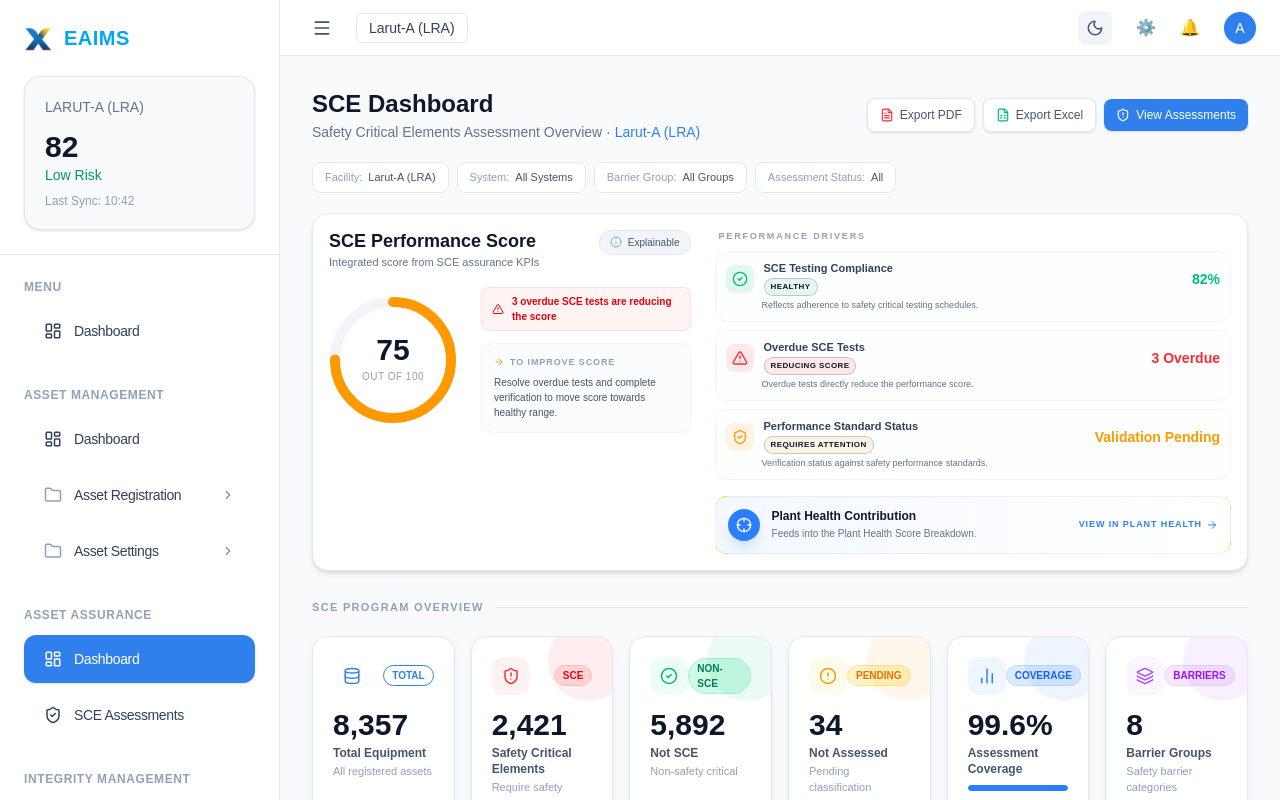
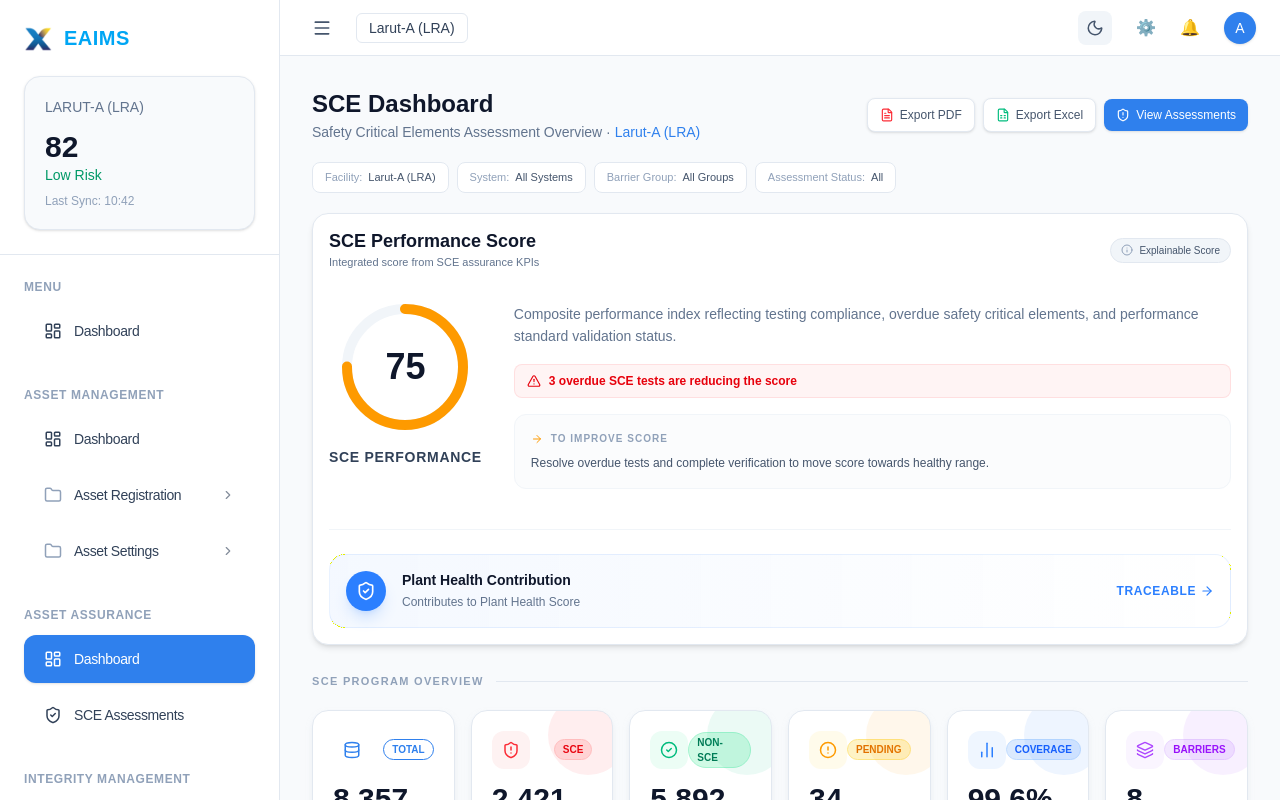
Before and after one commit to lqmnfhmee/frontend, a Next.js app: page /sce in a window 1280 px wide. Built offline with nearby package versions, Linux system fonts and the light colour scheme.

Commit message:
Standardize the design system for Asset, SCE, and Integrity performance modules to ensure they are consistent, explainable, and scalable.

```diff
--- a/app/asset-management/components/AssetPerformanceScore.tsx
+++ b/app/asset-management/components/AssetPerformanceScore.tsx
@@ -52,9 +52,10 @@ export default function AssetPerformanceScore() {
         </button>
       </div>
 
-      <div className="flex flex-col lg:flex-row gap-8 items-center lg:items-start flex-1 text-center lg:text-left">
-        {/* Main Score Display */}
-        <div className="relative flex items-center justify-center p-4">
+      <div className="flex flex-col lg:flex-row gap-8 items-center lg:items-start flex-1">
+        {/* LEFT SIDE (Score Area) */}
+        <div className="flex flex-col items-center gap-2 shrink-0">
+          <div className="relative flex items-center justify-center p-2">
             <svg className="w-32 h-32 transform -rotate-90">
               <circle
                 cx="64"
@@ -79,46 +80,43 @@ export default function AssetPerformanceScore() {
               />
             </svg>
             <div className="absolute inset-0 flex flex-col items-center justify-center">
-            <span className="text-3xl font-bold text-slate-900 dark:text-white leading-none">
+              <span className="text-4xl font-black text-slate-900 dark:text-white leading-none">
                 {score}
-            </span>
-            <span className="text-[10px] font-medium text-slate-400 uppercase tracking-wider mt-1">
-              Out of 100
               </span>
             </div>
           </div>
-
-        {/* Breakdown & Indicators */}
-        <div className="flex-1 space-y-4 w-full">
-          <div className="grid grid-cols-1 md:grid-cols-2 lg:grid-cols-1 gap-4">
-            {indicators.map((indicator, index) => (
-              <div
-                key={index}
-                className="p-4 rounded-xl border border-slate-100 dark:border-slate-800/50 bg-slate-50/50 dark:bg-slate-900/50 group hover:border-emerald-500/30 transition-colors"
-              >
-                <div className="flex items-center justify-between mb-2">
-                  <div className="flex items-center gap-3">
-                    <div className={`p-2 rounded-lg ${indicator.bg} ${indicator.color}`}>
-                      {index === 0 ? <Activity size={18} /> : <Gauge size={18} />}
-                    </div>
-                    <span className="text-sm font-semibold text-slate-700 dark:text-slate-200 leading-tight">
-                      {indicator.name}
+          <span className="text-sm font-bold text-slate-700 dark:text-slate-200 uppercase tracking-wider">
+            Asset Performance
           </span>
         </div>
-                  <span className={`text-lg font-bold ${indicator.color}`}>
-                    {indicator.value}%
-                  </span>
+
+        {/* RIGHT SIDE (Content Area) */}
+        <div className="flex-1 space-y-4 py-2 w-full text-left">
+          {/* 1. Short description */}
+          <p className="text-sm text-slate-500 dark:text-slate-400 leading-relaxed">
+            Overall health of the facility asset fleet based on real-time operational status and availability indicators.
+          </p>
+
+          {/* 2. Key impact message */}
+          <div className="flex items-center gap-2 px-3 py-2 rounded-lg bg-red-500/5 border border-red-500/10 text-xs font-semibold text-red-600 dark:text-red-400">
+            <Activity size={14} className="shrink-0" />
+            <span>2 high-priority assets experiencing reduced availability</span>
           </div>
-                <p className="text-xs text-slate-500 dark:text-slate-400 pl-11">
-                  {indicator.description}
+
+          {/* 3. "To improve score" action hint */}
+          <div className="p-4 rounded-xl bg-slate-50/50 dark:bg-slate-900/40 border border-slate-100 dark:border-slate-800/50">
+            <h5 className="text-[10px] font-bold text-slate-400 uppercase tracking-widest mb-2 flex items-center gap-2">
+              <ArrowRight size={12} className="text-emerald-500" />
+              To Improve Score
+            </h5>
+            <p className="text-xs text-slate-600 dark:text-slate-300 leading-normal">
+              Restore operational status for pending maintenance assets and optimize availability for standby critical equipment.
             </p>
-              </div>
-            ))}
           </div>
         </div>
       </div>
 
-      {/* Integration Context Footer */}
+      {/* Integration Context Footer (Standardized Traceability) */}
       <div className="mt-8 pt-6 border-t border-slate-100 dark:border-slate-800/50">
         <button
           onClick={handleTraceableClick}
@@ -132,8 +130,8 @@ export default function AssetPerformanceScore() {
               <p className="text-sm font-bold text-slate-900 dark:text-white leading-tight">
                 Plant Health Contribution
               </p>
-              <p className="text-xs text-slate-500 dark:text-slate-400 mt-1 max-w-[280px]">
-                This score contributes directly to the **Plant Health Score Breakdown** as Asset Performance.
+              <p className="text-xs text-slate-500 dark:text-slate-400 mt-1">
+                Contributes to Plant Health Score
               </p>
             </div>
           </div>
--- a/app/integrity/components/IntegrityPerformanceScore.tsx
+++ b/app/integrity/components/IntegrityPerformanceScore.tsx
@@ -87,10 +87,10 @@ export default function IntegrityPerformanceScore() {
               </button>
             </div>
 
-            <div className="flex gap-4">
-              {/* Left Side: Gauge */}
+            <div className="flex gap-4 mb-4">
+              {/* LEFT SIDE (Score Area) */}
               <div
-                className="flex flex-col items-center gap-2 shrink-0 cursor-pointer"
+                className="flex flex-col items-center gap-1.5 shrink-0 cursor-pointer"
                 onClick={() => setSelectedModule(module.type)}
               >
                 <div className="relative w-20 h-20 flex items-center justify-center">
@@ -118,27 +118,36 @@ export default function IntegrityPerformanceScore() {
                     />
                   </svg>
                   <div className="absolute inset-0 flex items-center justify-center">
-                    <span className="text-xl font-bold text-slate-900 dark:text-white">
+                    <span className="text-xl font-black text-slate-900 dark:text-white">
                       {module.score}
                     </span>
                   </div>
                 </div>
+                <span className="text-[9px] font-bold text-slate-400 uppercase tracking-widest">
+                  Performance
+                </span>
               </div>
 
-              {/* Right Side: Info Block */}
-              <div className="flex-1 space-y-2 py-1">
-                <p className="text-[10px] text-slate-500 dark:text-slate-400 leading-snug">
+              {/* RIGHT SIDE (Content Area) */}
+              <div className="flex-1 space-y-3 py-1 text-left">
+                {/* 1. Short description */}
+                <p className="text-[11px] text-slate-500 dark:text-slate-400 leading-snug line-clamp-2">
                   {module.description}
                 </p>
 
-                <div className="flex items-center gap-1.5 px-2 py-1 rounded-lg bg-red-500/5 border border-red-500/10 text-[9px] font-semibold text-red-600 dark:text-red-400">
-                  <AlertTriangle size={10} className="shrink-0" />
-                  <span>{module.impactMessage}</span>
+                {/* 2. Key impact message */}
+                <div className="flex items-center gap-1.5 px-2 py-1 rounded-lg bg-orange-500/5 border border-orange-500/10 text-[9px] font-semibold text-orange-600 dark:text-orange-400">
+                  <Activity size={10} className="shrink-0" />
+                  <span className="line-clamp-1">{module.impactMessage}</span>
                 </div>
 
-                <div className="flex items-start gap-1">
-                  <span className="text-[9px] text-slate-400 mt-0.5">→</span>
-                  <p className="text-[9px] text-slate-600 dark:text-slate-300 italic leading-tight">
+                {/* 3. "To improve score" action hint */}
+                <div className="p-2 rounded-xl bg-slate-50/50 dark:bg-slate-900/40 border border-slate-100 dark:border-slate-800/50">
+                  <h5 className="text-[8px] font-bold text-slate-400 uppercase tracking-widest mb-1 flex items-center gap-1">
+                    <ArrowRight size={8} className="text-blue-500" />
+                    To Improve
+                  </h5>
+                  <p className="text-[9px] text-slate-600 dark:text-slate-300 leading-tight">
                     {module.improveHint}
                   </p>
                 </div>
@@ -146,7 +155,7 @@ export default function IntegrityPerformanceScore() {
             </div>
 
             {/* Footer: Traceability */}
-            <div className="mt-4 pt-4 border-t border-slate-100 dark:border-slate-800/50">
+            <div className="mt-auto pt-4 border-t border-slate-100 dark:border-slate-800/50">
               <button
                 onClick={() => {
                   const targetId = module.type === 'inspection' ? 'inspection_management' :
@@ -156,15 +165,15 @@ export default function IntegrityPerformanceScore() {
                 className="w-full flex items-center justify-between p-2.5 rounded-xl bg-gradient-to-r from-blue-500/5 to-transparent border border-blue-500/10 hover:border-blue-500/30 hover:from-blue-500/10 transition-all group/footer text-left"
               >
                 <div className="flex items-center gap-2.5">
-                  <div className="flex items-center justify-center w-7 h-7 rounded-full bg-blue-500 text-white shadow-lg shadow-blue-500/20 group-hover/footer:scale-105 transition-transform">
+                  <div className="flex items-center justify-center w-8 h-8 rounded-full bg-blue-500 text-white shadow-lg shadow-blue-500/20 group-hover/footer:scale-105 transition-transform">
                     <Crosshair size={14} />
                   </div>
-                  <div className="flex flex-col">
+                  <div>
                     <p className="text-[10px] font-bold text-slate-900 dark:text-white leading-tight">
                       Plant Health Contribution
                     </p>
-                    <p className="text-[8px] text-slate-500 dark:text-slate-400 leading-tight mt-0.5">
-                      Traceable to Plant Health Score
+                    <p className="text-[8px] text-slate-500 dark:text-slate-400 mt-0.5">
+                      Contributes to Plant Health Score
                     </p>
                   </div>
                 </div>
--- a/app/integrity/components/IntegrityScoreDetailModal.tsx
+++ b/app/integrity/components/IntegrityScoreDetailModal.tsx
@@ -105,7 +105,7 @@ export default function IntegrityScoreDetailModal({
             </div>
             <div>
               <h3 className="text-lg font-bold text-slate-900 dark:text-white">
-                {config.title} Score
+                {config.title} Breakdown
               </h3>
               <p className="text-xs text-slate-500 dark:text-slate-400">
                 Performance breakdown for integrity management module
@@ -153,7 +153,7 @@ export default function IntegrityScoreDetailModal({
 
           {/* Score Drivers Section */}
           <div className="space-y-3">
-            <h4 className="text-[10px] font-bold text-slate-400 uppercase tracking-widest pl-1">Input Drivers</h4>
+            <h4 className="text-[10px] font-bold text-slate-400 uppercase tracking-widest pl-1">Performance Drivers (used in score calculation)</h4>
             <div className="overflow-hidden">
               <div className="grid grid-cols-12 gap-2 pb-2 border-b border-slate-100 dark:border-slate-800 text-[10px] font-bold text-slate-400 uppercase tracking-wider px-1">
                 <div className="col-span-6">Driver Name</div>
--- a/app/sce/components/SCEPerformanceScore.tsx
+++ b/app/sce/components/SCEPerformanceScore.tsx
@@ -45,12 +45,9 @@ export default function SCEPerformanceScore() {
   };
 
   return (
-    <div className="bg-white dark:bg-[var(--color-brand-darkCard)] border border-slate-200 dark:border-[var(--color-brand-darkBorder)] rounded-2xl shadow-md p-4">
-      <div className="flex flex-col lg:flex-row gap-6">
-
-        {/* Left: Main Score & Actionable Insights */}
-        <div className="flex-[0.7] space-y-4">
-          <div className="flex items-start justify-between">
+    <div className="bg-white dark:bg-[var(--color-brand-darkCard)] border border-slate-200 dark:border-[var(--color-brand-darkBorder)] rounded-2xl shadow-md p-4 flex flex-col h-full">
+      {/* Header */}
+      <div className="flex items-center justify-between mb-6">
         <div>
           <h2 className="text-lg font-bold text-slate-900 dark:text-white leading-tight">
             SCE Performance Score
@@ -65,14 +62,15 @@ export default function SCEPerformanceScore() {
         >
           <Info size={12} className="text-slate-400 group-hover:text-amber-500 transition-colors" />
           <span className="text-[10px] font-medium text-slate-600 dark:text-slate-300 group-hover:text-slate-900 dark:group-hover:text-white">
-                Explainable
+            Explainable Score
           </span>
         </button>
       </div>
 
-          <div className="flex flex-col sm:flex-row items-center gap-6">
-            {/* Gauge - Improved Spacing */}
-            <div className="relative flex items-center justify-center shrink-0">
+      <div className="flex flex-col lg:flex-row gap-8 items-center lg:items-start flex-1">
+        {/* LEFT SIDE (Score Area) */}
+        <div className="flex flex-col items-center gap-2 shrink-0">
+          <div className="relative flex items-center justify-center p-2">
             <svg className="w-32 h-32 transform -rotate-90">
               <circle
                 cx="64"
@@ -97,100 +95,66 @@ export default function SCEPerformanceScore() {
               />
             </svg>
             <div className="absolute inset-0 flex flex-col items-center justify-center">
-                <span className="text-3xl font-bold text-slate-900 dark:text-white leading-none">
+              <span className="text-4xl font-bold text-slate-900 dark:text-white leading-none">
                 {score}
-                </span>
-                <span className="text-[10px] font-medium text-slate-400 uppercase tracking-wider mt-1">
-                  Out of 100
               </span>
             </div>
           </div>
+          <span className="text-sm font-bold text-slate-700 dark:text-slate-200 uppercase tracking-wider">
+            SCE Performance
+          </span>
+        </div>
 
-            <div className="space-y-3 flex-1 w-full">
-              {/* Slim Alert */}
-              <div className="flex items-center gap-2 px-2.5 py-1.5 rounded-lg bg-red-500/5 border border-red-500/10 text-[10px] font-semibold text-red-600 dark:text-red-400">
-                <AlertTriangle size={12} className="shrink-0" />
+        {/* RIGHT SIDE (Content Area) */}
+        <div className="flex-1 space-y-4 py-2 w-full text-left">
+          {/* 1. Short description */}
+          <p className="text-sm text-slate-500 dark:text-slate-400 leading-relaxed">
+            Composite performance index reflecting testing compliance, overdue safety critical elements, and performance standard validation status.
+          </p>
+
+          {/* 2. Key impact message */}
+          <div className="flex items-center gap-2 px-3 py-2 rounded-lg bg-red-500/5 border border-red-500/10 text-xs font-semibold text-red-600 dark:text-red-400">
+            <AlertTriangle size={14} className="shrink-0" />
             <span>3 overdue SCE tests are reducing the score</span>
           </div>
 
-              {/* Compact Actionable Insight */}
-              <div className="p-3 rounded-xl bg-slate-50/50 dark:bg-slate-900/40 border border-slate-100 dark:border-slate-800/50">
-                <h5 className="text-[9px] font-bold text-slate-400 uppercase tracking-widest mb-1.5 flex items-center gap-1.5">
-                  <ArrowRight size={10} className="text-amber-500" />
+          {/* 3. "To improve score" action hint */}
+          <div className="p-4 rounded-xl bg-slate-50/50 dark:bg-slate-900/40 border border-slate-100 dark:border-slate-800/50">
+            <h5 className="text-[10px] font-bold text-slate-400 uppercase tracking-widest mb-2 flex items-center gap-2">
+              <ArrowRight size={12} className="text-amber-500" />
               To Improve Score
             </h5>
-                <p className="text-[10px] text-slate-600 dark:text-slate-300 leading-normal">
+            <p className="text-xs text-slate-600 dark:text-slate-300 leading-normal">
               Resolve overdue tests and complete verification to move score towards healthy range.
             </p>
           </div>
         </div>
       </div>
-        </div>
 
-        {/* Right: Drivers & Integration */}
-        <div className="flex-1 flex flex-col justify-between gap-4">
-          <div className="space-y-2">
-            <h4 className="text-[9px] font-bold text-slate-400 uppercase tracking-[0.2em] px-1">
-              Performance Drivers
-            </h4>
-            <div className="grid grid-cols-1 gap-2">
-              {drivers.map((driver, idx) => (
-                <div
-                  key={idx}
-                  className="p-2.5 rounded-xl border border-slate-100 dark:border-slate-800/50 bg-slate-50/30 dark:bg-slate-900/40 hover:border-amber-500/20 transition-all group"
-                >
-                  <div className="flex items-center justify-between mb-1">
-                    <div className="flex items-center gap-2.5">
-                      <div className={`p-1.5 rounded-lg ${driver.bg} ${driver.color} group-hover:scale-105 transition-transform`}>
-                        {driver.icon}
-                      </div>
-                      <div className="flex flex-col">
-                        <span className="text-[11px] font-bold text-slate-700 dark:text-slate-200 leading-tight">
-                          {driver.name}
-                        </span>
-                        <div className="flex items-center gap-1 mt-0.5">
-                          <span className={`text-[8px] font-black px-1.5 py-0.5 rounded-full border ${driver.bg} border-current/20 uppercase tracking-wider`}>
-                            {driver.status}
-                          </span>
-                        </div>
-                      </div>
-                    </div>
-                    <span className={`text-sm font-black ${driver.color}`}>
-                      {driver.value}
-                    </span>
-                  </div>
-                  <p className="text-[9px] text-slate-500 dark:text-slate-400 pl-9 leading-tight">
-                    {driver.description}
-                  </p>
-                </div>
-              ))}
-            </div>
-          </div>
-
+      {/* Integration Context Footer (Standardized Traceability) */}
+      <div className="mt-8 pt-6 border-t border-slate-100 dark:border-slate-800/50">
         <button
           onClick={handleTraceableClick}
-            className="w-full flex items-center justify-between p-3 rounded-xl bg-gradient-to-r from-blue-500/5 to-transparent border border-blue-500/10 hover:border-blue-500/30 hover:from-blue-500/10 transition-all group text-left"
+          className="w-full flex items-center justify-between p-4 rounded-2xl bg-gradient-to-r from-blue-500/5 to-transparent border border-blue-500/10 hover:border-blue-500/30 hover:from-blue-500/10 transition-all group text-left"
         >
-            <div className="flex items-center gap-3">
-              <div className="flex items-center justify-center w-8 h-8 rounded-full bg-blue-500 text-white shadow-lg shadow-blue-500/20 group-hover:scale-105 transition-transform">
-                <Crosshair size={16} />
+          <div className="flex items-center gap-4">
+            <div className="hidden sm:flex items-center justify-center w-10 h-10 rounded-full bg-blue-500 text-white shadow-lg shadow-blue-500/20 group-hover:scale-110 transition-transform">
+              <ShieldCheck size={20} />
             </div>
             <div>
-                <p className="text-xs font-bold text-slate-900 dark:text-white leading-tight">
+              <p className="text-sm font-bold text-slate-900 dark:text-white leading-tight">
                 Plant Health Contribution
               </p>
-                <p className="text-[10px] text-slate-500 dark:text-slate-400 mt-0.5">
-                  Feeds into the Plant Health Score Breakdown.
+              <p className="text-xs text-slate-500 dark:text-slate-400 mt-1">
+                Contributes to Plant Health Score
               </p>
             </div>
           </div>
-            <div className="flex items-center gap-1 text-blue-500 text-[9px] font-bold uppercase tracking-widest group-hover:gap-1.5 transition-all">
-              <span>View in Plant Health</span>
-              <ArrowRight size={12} />
+          <div className="flex items-center gap-1 text-blue-500 text-xs font-bold uppercase tracking-wider group-hover:gap-2 transition-all">
+            <span>Traceable</span>
+            <ArrowRight size={14} />
           </div>
         </button>
-        </div>
-
       </div>
 
       <SCEScoreExplainableModal
--- a/app/sce/components/SCEScoreExplainableModal.tsx
+++ b/app/sce/components/SCEScoreExplainableModal.tsx
@@ -50,10 +50,10 @@ export default function SCEScoreExplainableModal({
             </div>
             <div>
               <h3 className="text-lg font-bold text-slate-900 dark:text-white">
-                SCE Performance Score Calculation
+                SCE Performance Score Breakdown
               </h3>
               <p className="text-xs text-slate-500 dark:text-slate-400">
-                Derived from SCE assurance & performance indicators
+                Detailed calculation of safety critical assurance indicators
               </p>
             </div>
           </div>
@@ -84,27 +84,31 @@ export default function SCEScoreExplainableModal({
 
           {/* Score Drivers Section */}
           <div className="space-y-3">
-            <h4 className="text-[10px] font-bold text-slate-400 uppercase tracking-widest pl-1">Input Drivers</h4>
+            <h4 className="text-[10px] font-bold text-slate-400 uppercase tracking-widest pl-1">Performance Drivers (used in score calculation)</h4>
             <div className="overflow-hidden">
               <div className="grid grid-cols-12 gap-2 pb-2 border-b border-slate-100 dark:border-slate-800 text-[10px] font-bold text-slate-400 uppercase tracking-wider px-1">
-                <div className="col-span-8">Driver Name</div>
+                <div className="col-span-6">Driver Name</div>
                 <div className="col-span-2 text-right">Value</div>
+                <div className="col-span-2 text-right">Status</div>
                 <div className="col-span-2 text-right">Weight</div>
               </div>
               <div className="divide-y divide-slate-100 dark:divide-slate-800/50">
                 <div className="grid grid-cols-12 gap-2 py-3 px-1 items-center">
-                  <div className="col-span-8 text-sm font-medium text-slate-700 dark:text-slate-200">SCE Testing Compliance</div>
-                  <div className="col-span-2 text-right text-sm font-bold text-emerald-500">82%</div>
+                  <div className="col-span-6 text-sm font-medium text-slate-700 dark:text-slate-200 line-clamp-1">SCE Testing Compliance</div>
+                  <div className="col-span-2 text-right text-xs font-bold text-slate-900 dark:text-white">82%</div>
+                  <div className="col-span-2 text-right text-[9px] font-black uppercase tracking-wider text-emerald-500">Healthy</div>
                   <div className="col-span-2 text-right text-xs text-slate-400">40%</div>
                 </div>
                 <div className="grid grid-cols-12 gap-2 py-3 px-1 items-center">
-                  <div className="col-span-8 text-sm font-medium text-slate-700 dark:text-slate-200">Overdue SCE Tests</div>
-                  <div className="col-span-2 text-right text-sm font-bold text-red-500">3 Overdue</div>
+                  <div className="col-span-6 text-sm font-medium text-slate-700 dark:text-slate-200 line-clamp-1">Overdue SCE Tests</div>
+                  <div className="col-span-2 text-right text-xs font-bold text-slate-900 dark:text-white">3 Overdue</div>
+                  <div className="col-span-2 text-right text-[9px] font-black uppercase tracking-wider text-red-500">Reducing Score</div>
                   <div className="col-span-2 text-right text-xs text-slate-400">30%</div>
                 </div>
                 <div className="grid grid-cols-12 gap-2 py-3 px-1 items-center">
-                  <div className="col-span-8 text-sm font-medium text-slate-700 dark:text-slate-200">Performance Standard Status</div>
-                  <div className="col-span-2 text-right text-sm font-bold text-amber-500">Validation Pending</div>
+                  <div className="col-span-6 text-sm font-medium text-slate-700 dark:text-slate-200 line-clamp-1">Performance Standard Status</div>
+                  <div className="col-span-2 text-right text-xs font-bold text-slate-900 dark:text-white">Needs Review</div>
+                  <div className="col-span-2 text-right text-[9px] font-black uppercase tracking-wider text-amber-500">Requires Attention</div>
                   <div className="col-span-2 text-right text-xs text-slate-400">30%</div>
                 </div>
               </div>
```
Also changed, not shown: app/asset-management/components/AssetScoreExplainableModal.tsx (+11 -8 lines). Lines whose indentation alone changed are shown as unchanged.
